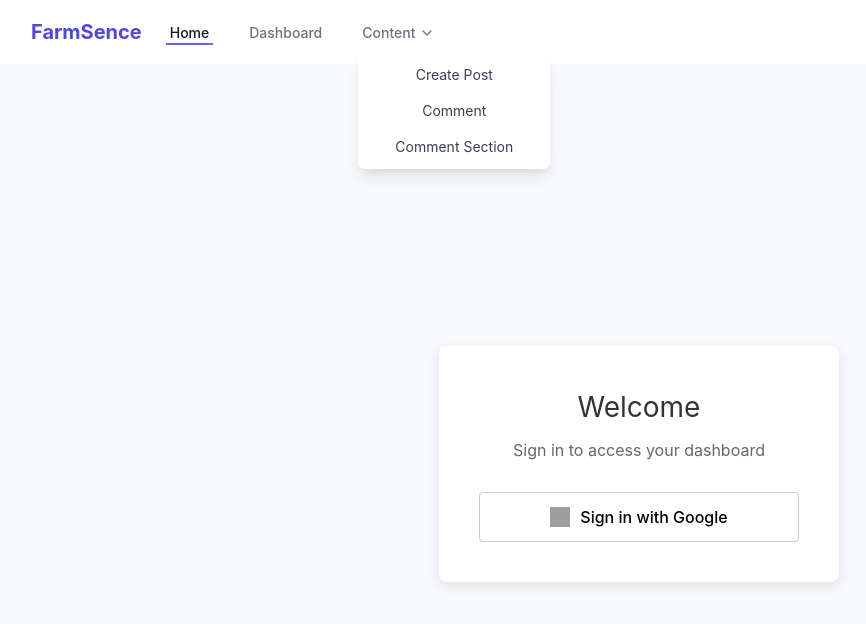
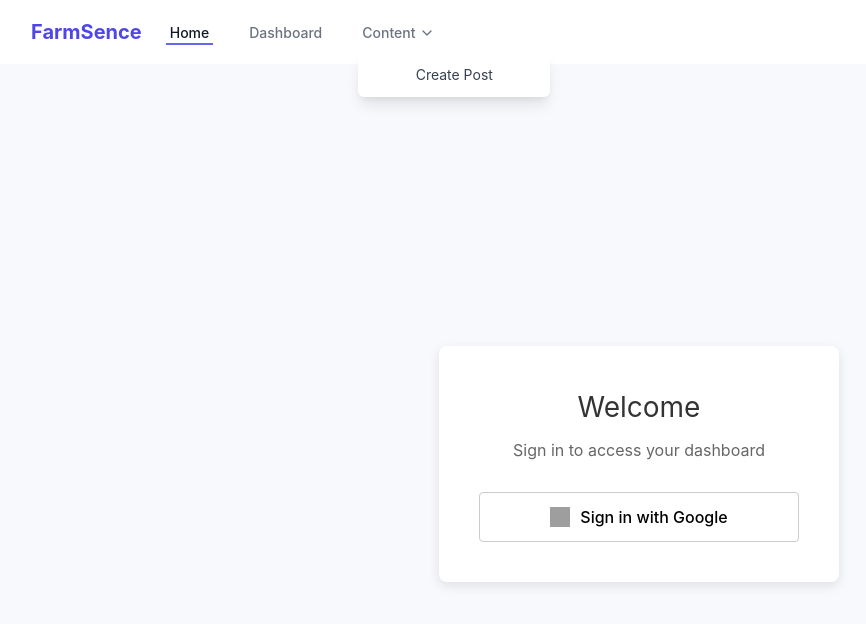
Before and after one commit to Nadil17/PAF_Project, a React (Create React App) app in the folder paf-frontend/: page / in a window 1280 px wide. Both pictures are taken after a click on the button "Content". Shown: the top 624 px of the page, without its empty margins (1-867 px from the left). Built offline with nearby package versions, Linux system fonts and the light colour scheme; grey boxes are pictures that could not be loaded.

Commit message:
update navbar(fixed)

```diff
--- a/paf-frontend/src/components/Navbar.js
+++ b/paf-frontend/src/components/Navbar.js
@@ -1,6 +1,6 @@
 import React, { useState } from 'react';
 import { Menu, X, ChevronDown } from 'lucide-react';
-import { Link } from 'react-router-dom'; // Import Link
+import { Link } from 'react-router-dom';
 
 export default function Navbar() {
   const [isOpen, setIsOpen] = useState(false);
@@ -34,9 +34,9 @@ export default function Navbar() {
                 </button>
                 {isDropdownOpen && (
                   <div className="absolute z-10 mt-2 w-48 bg-white rounded-md shadow-lg py-1">
-                    <Link to="/createpost" className="block px-4 py-2 text-sm text-gray-700 hover:bg-gray-100">Create Post</Link>
-                    <Link to="/comment" className="block px-4 py-2 text-sm text-gray-700 hover:bg-gray-100">Comment</Link>
-                    <Link to="/commentsection" className="block px-4 py-2 text-sm text-gray-700 hover:bg-gray-100">Comment Section</Link>
+                    <Link to="/createpost" className="block px-4 py-2 text-sm text-gray-700 hover:bg-gray-100">
+                      Create Post
+                    </Link>
                   </div>
                 )}
               </div>
@@ -68,12 +68,6 @@ export default function Navbar() {
             <Link to="/createpost" className="border-transparent text-gray-500 hover:bg-gray-50 hover:border-gray-300 hover:text-gray-700 block pl-3 pr-4 py-2 border-l-4 text-base font-medium">
               Create Post
             </Link>
-            <Link to="/comment" className="border-transparent text-gray-500 hover:bg-gray-50 hover:border-gray-300 hover:text-gray-700 block pl-3 pr-4 py-2 border-l-4 text-base font-medium">
-              Comment
-            </Link>
-            <Link to="/commentsection" className="border-transparent text-gray-500 hover:bg-gray-50 hover:border-gray-300 hover:text-gray-700 block pl-3 pr-4 py-2 border-l-4 text-base font-medium">
-              Comment Section
-            </Link>
           </div>
         </div>
       )}
```
